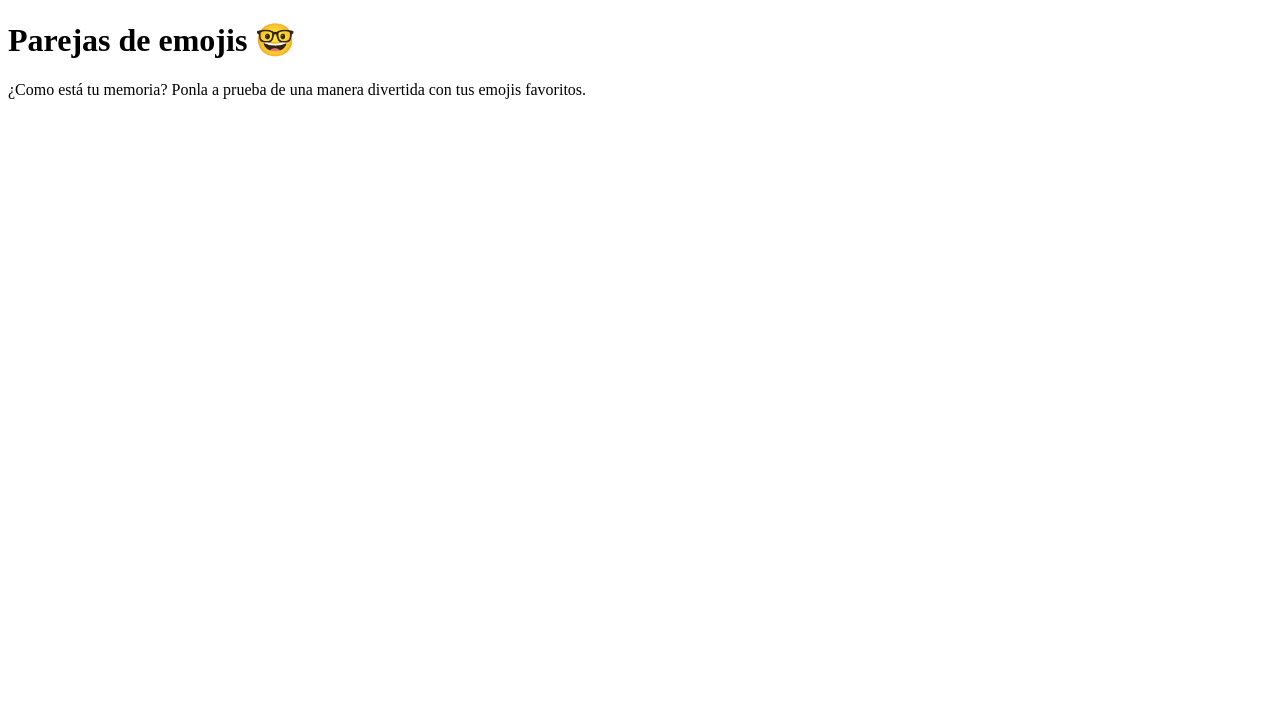
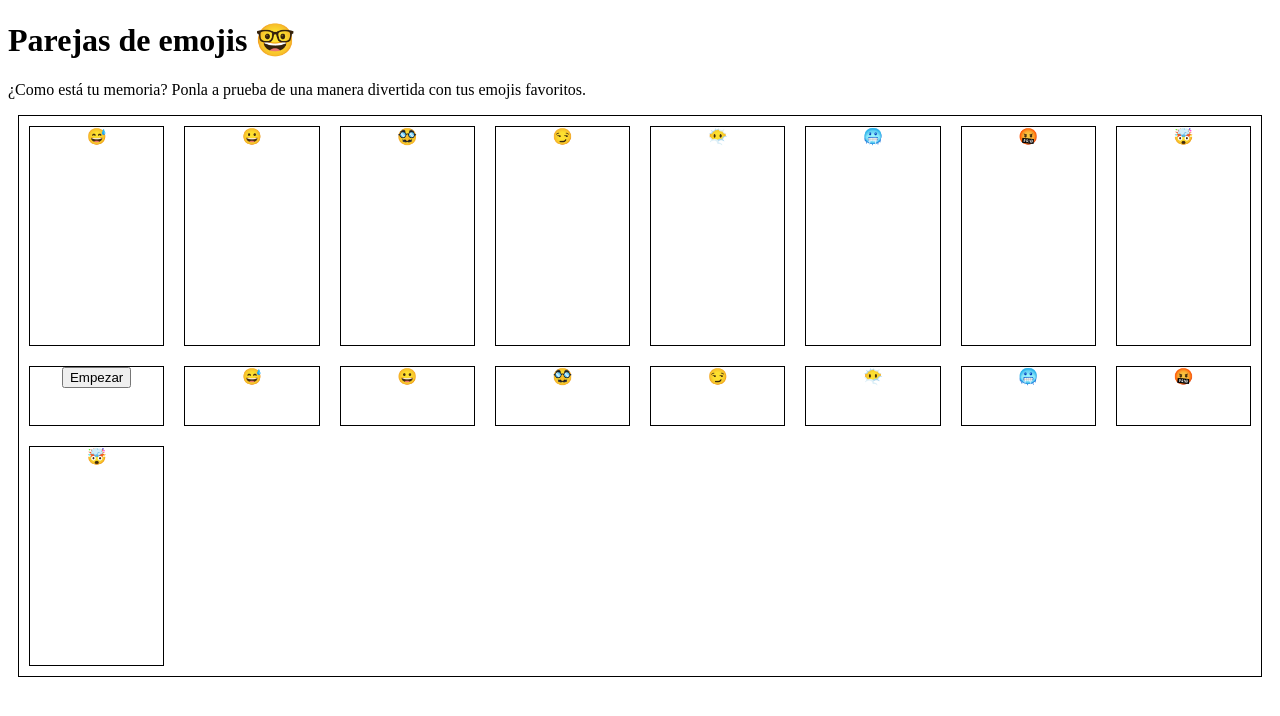
Before and after one commit to DaniParMar/Proyecto-1, a plain HTML site: page index.html in a window 1280 px wide. Drawn offline with Linux system fonts and the light colour scheme.

Commit message:
estructura basica para prueba con grid 1

```diff
--- a/index.html
+++ b/index.html
@@ -9,24 +9,24 @@
 <body>
     <h1>Parejas de emojis 🤓</h1>
     <p>¿Como está tu memoria? Ponla a prueba de una manera divertida con tus emojis favoritos. </p>
-    <div>
-        <div></div>
-        <div></div>
-        <div></div>
-        <div></div>
-        <div></div>
-        <div></div>
-        <div></div>
-        <div></div>
-        <div></div>
-        <div></div>
-        <div></div>
-        <div></div>
-        <div></div>
-        <div></div>
-        <div></div>
-        <div></div>
-        <div></div>
+    <div id="tablero">
+        <div class="tarjeta">😅</div>
+        <div class="tarjeta">😀</div>
+        <div class="tarjeta">🥸</div>
+        <div class="tarjeta">😏</div>
+        <div class="tarjeta">😶‍🌫️</div>
+        <div class="tarjeta">🥶</div>
+        <div class="tarjeta">🤬</div>
+        <div class="tarjeta">🤯</div>
+        <div class="boton"><button>Empezar</button></div>
+        <div class="tarjeta">😅</div>
+        <div class="tarjeta">😀</div>
+        <div class="tarjeta">🥸</div>
+        <div class="tarjeta">😏</div>
+        <div class="tarjeta">😶‍🌫️</div>
+        <div class="tarjeta">🥶</div>
+        <div class="tarjeta">🤬</div>
+        <div class="tarjeta">🤯</div>
     </div>
     <script src="./index.js"></script>
 </body>
--- a/style.css
+++ b/style.css
@@ -0,0 +1,22 @@
+div{
+    border: solid 1.5px black;
+    margin:10px;
+    text-align: center;
+    /* align-items: center; */
+
+}
+
+#tablero{
+    display: grid;
+    grid-template-columns: repeat(8, 1fr);
+    grid-row: 3;
+    grid-template-rows: 3fr minmax(5em,1fr) 3fr;
+}
+.boton{
+
+}
+
+.tarjetas{
+
+
+}
```
